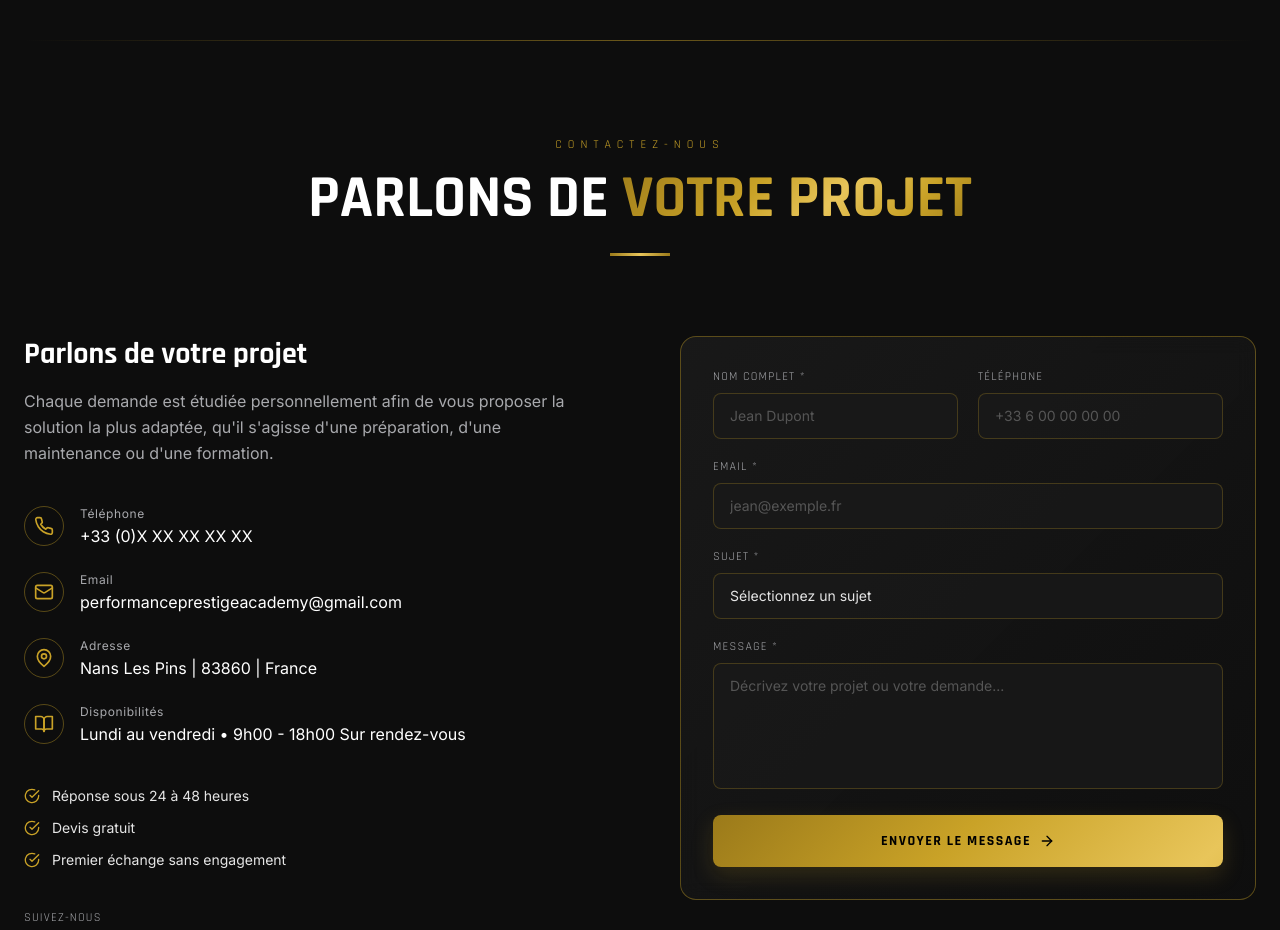
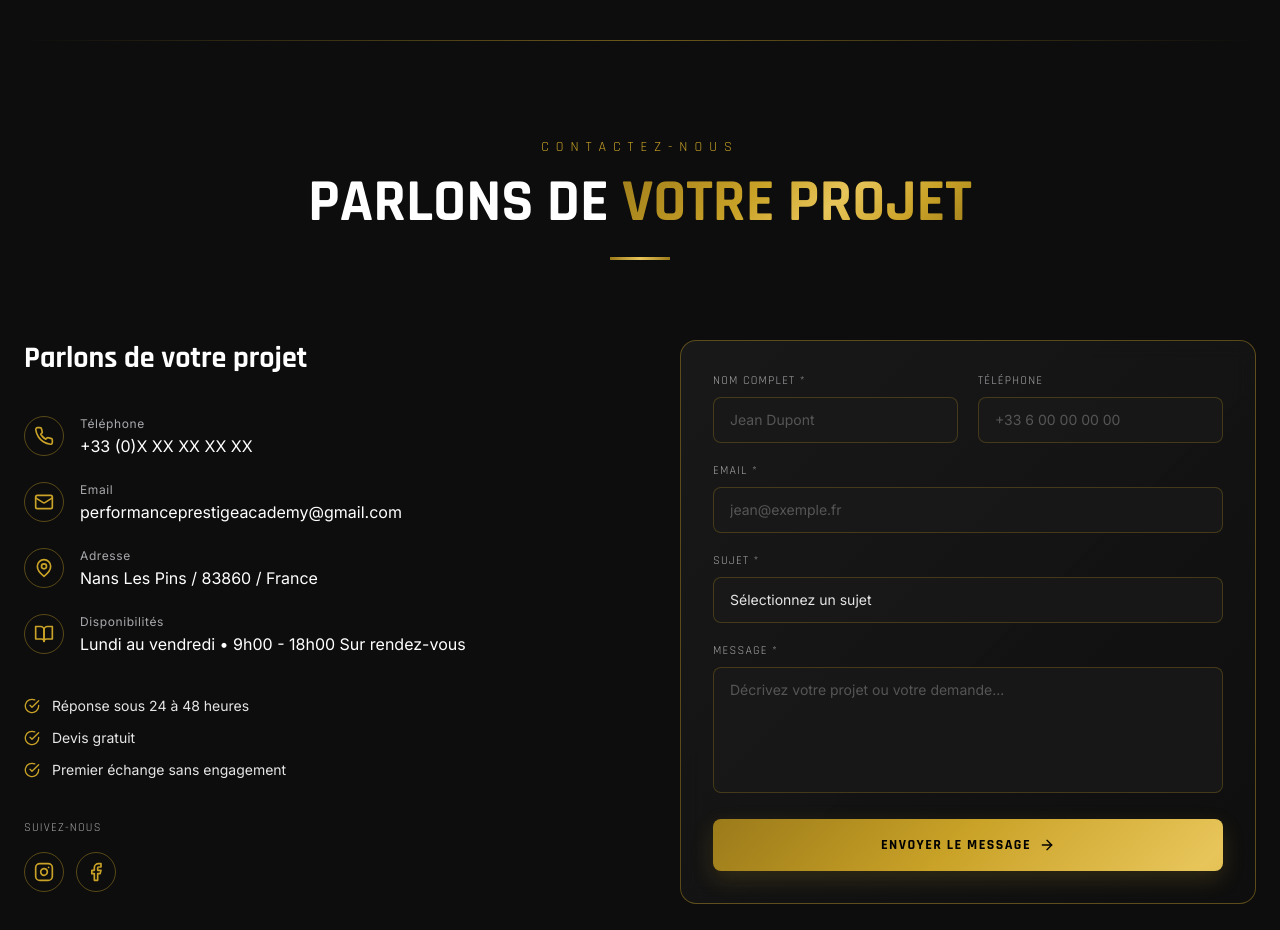
Before and after one commit to PerformancePrestigeAcademy/performance-prestige-academy, a React (Vite) app: page / in a window 1280 px wide. Shown: the part 6560-7490 px from the top of the page. Built offline with nearby package versions, Linux system fonts and the light colour scheme.

Commit message:
PATCH 005 V5

```diff
--- a/src/App.tsx
+++ b/src/App.tsx
@@ -525,7 +525,7 @@ function Contact() {
         <div className="section-divider mb-24" />
 
         <div className="text-center mb-20">
-          <p className="font-racing text-xs tracking-[0.5em] text-[#C9A227] mb-4">CONTACTEZ-NOUS</p>
+          <p className="font-racing text-sm tracking-[0.5em] text-[#C9A227] mb-4">CONTACTEZ-NOUS</p>
           <h2 className="font-racing font-bold text-4xl sm:text-5xl lg:text-6xl text-white mb-6">
             PARLONS DE
             <span className="gold-gradient"> VOTRE PROJET</span>
@@ -540,16 +540,14 @@ function Contact() {
 </h3>
 
 <p className="text-[#A8A9AD] leading-relaxed mb-10">
-  Chaque demande est étudiée personnellement afin de vous proposer la solution
-  la plus adaptée, qu'il s'agisse d'une préparation, d'une maintenance ou d'une
-  formation.
+
 </p>
 
             <div className="space-y-6 mb-10">
               {[
                 { icon: <Phone className="w-5 h-5" />, label: 'Téléphone', value: '+33 (0)X XX XX XX XX' },
                 { icon: <Mail className="w-5 h-5" />, label: 'Email', value: 'performanceprestigeacademy@gmail.com' },
-                { icon: <MapPin className="w-5 h-5" />, label: 'Adresse', value: 'Nans Les Pins | 83860 | France' },
+                { icon: <MapPin className="w-5 h-5" />, label: 'Adresse', value: 'Nans Les Pins / 83860 / France' },
                 {icon: <BookOpen className="w-5 h-5" />, label: "Disponibilités", value: "Lundi au vendredi • 9h00 - 18h00\nSur rendez-vous",},
               ].map((c) => (
                 <div key={c.label} className="flex items-start gap-4">
```
